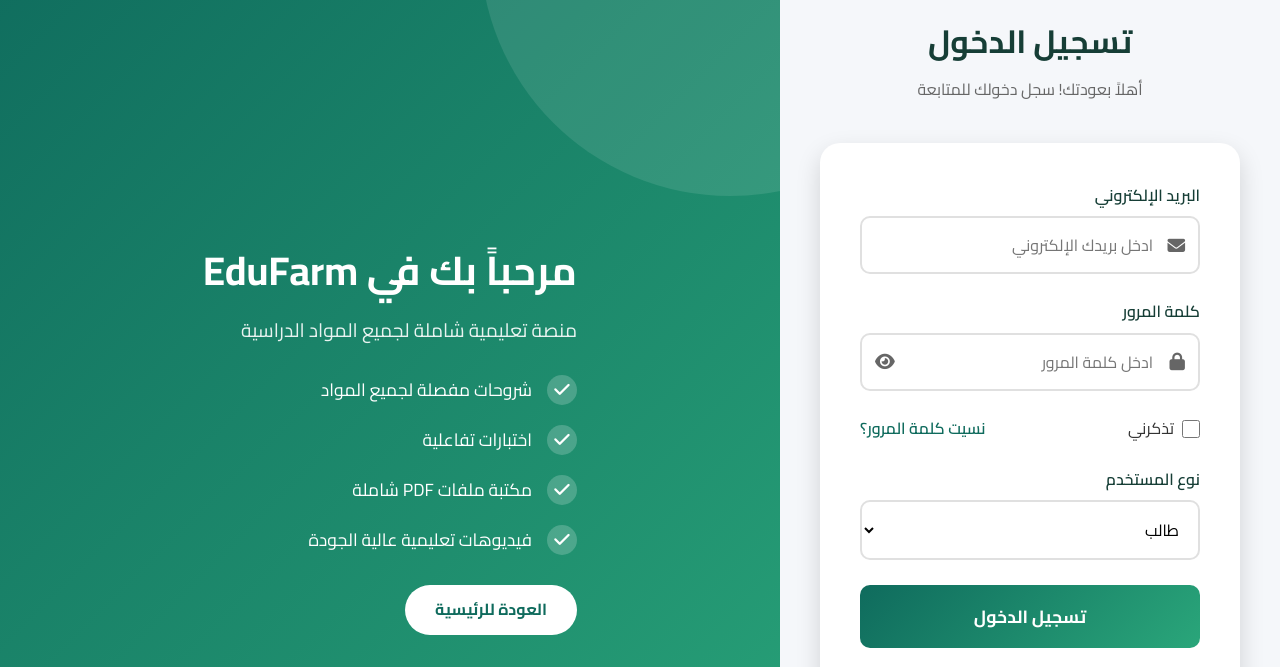
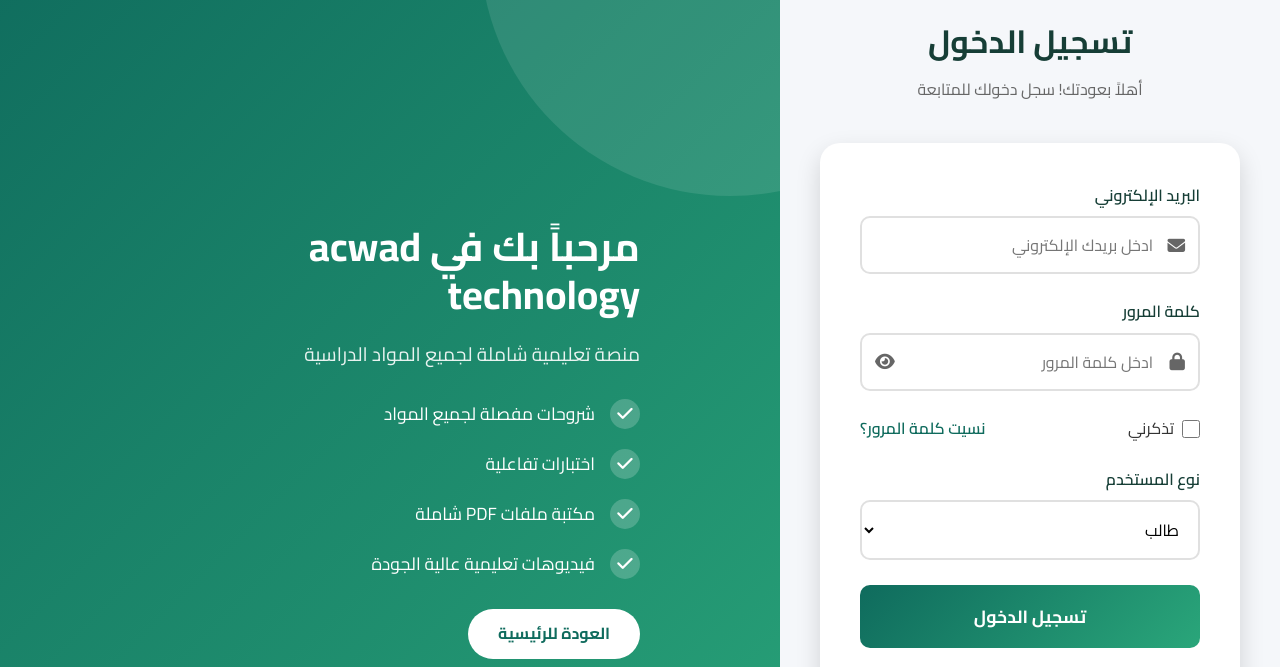
Before and after one commit to amarsalem391-source/EduFarm-, a plain HTML site: page login.html in a window 1280 px wide. Shown: the part 104-771 px from the top of the page. Drawn offline with Linux system fonts and the light colour scheme.

Commit message:
Update login.html

```diff
--- a/login.html
+++ b/login.html
@@ -82,7 +82,7 @@
 
         <div class="auth-side">
             <div class="auth-side-content">
-                <h1>مرحباً بك في EduFarm</h1>
+                <h1>مرحباً بك في acwad technology</h1>
                 <p>منصة تعليمية شاملة لجميع المواد الدراسية</p>
                 <ul class="features-list">
                     <li><i class="fas fa-check"></i> شروحات مفصلة لجميع المواد</li>
```
